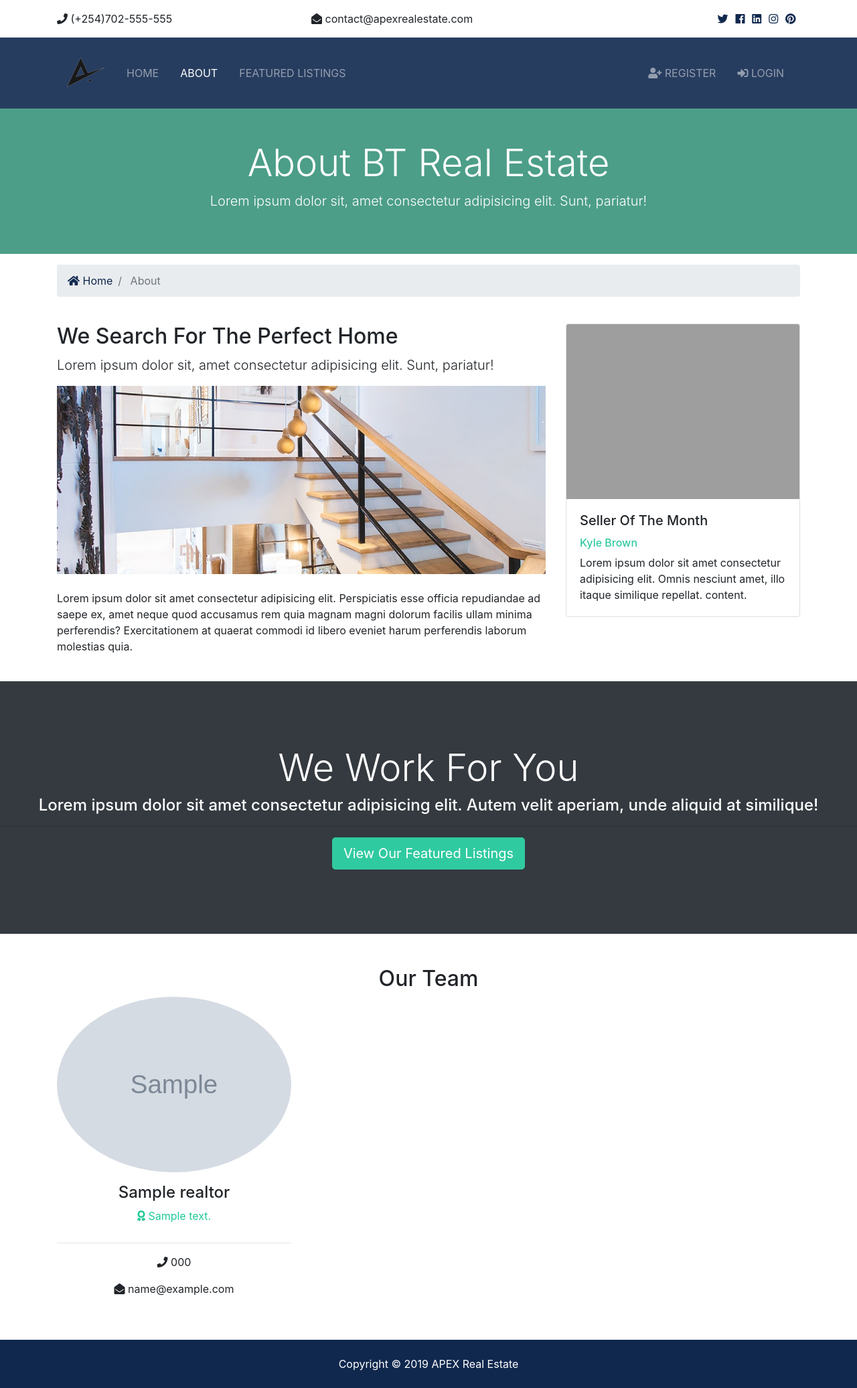
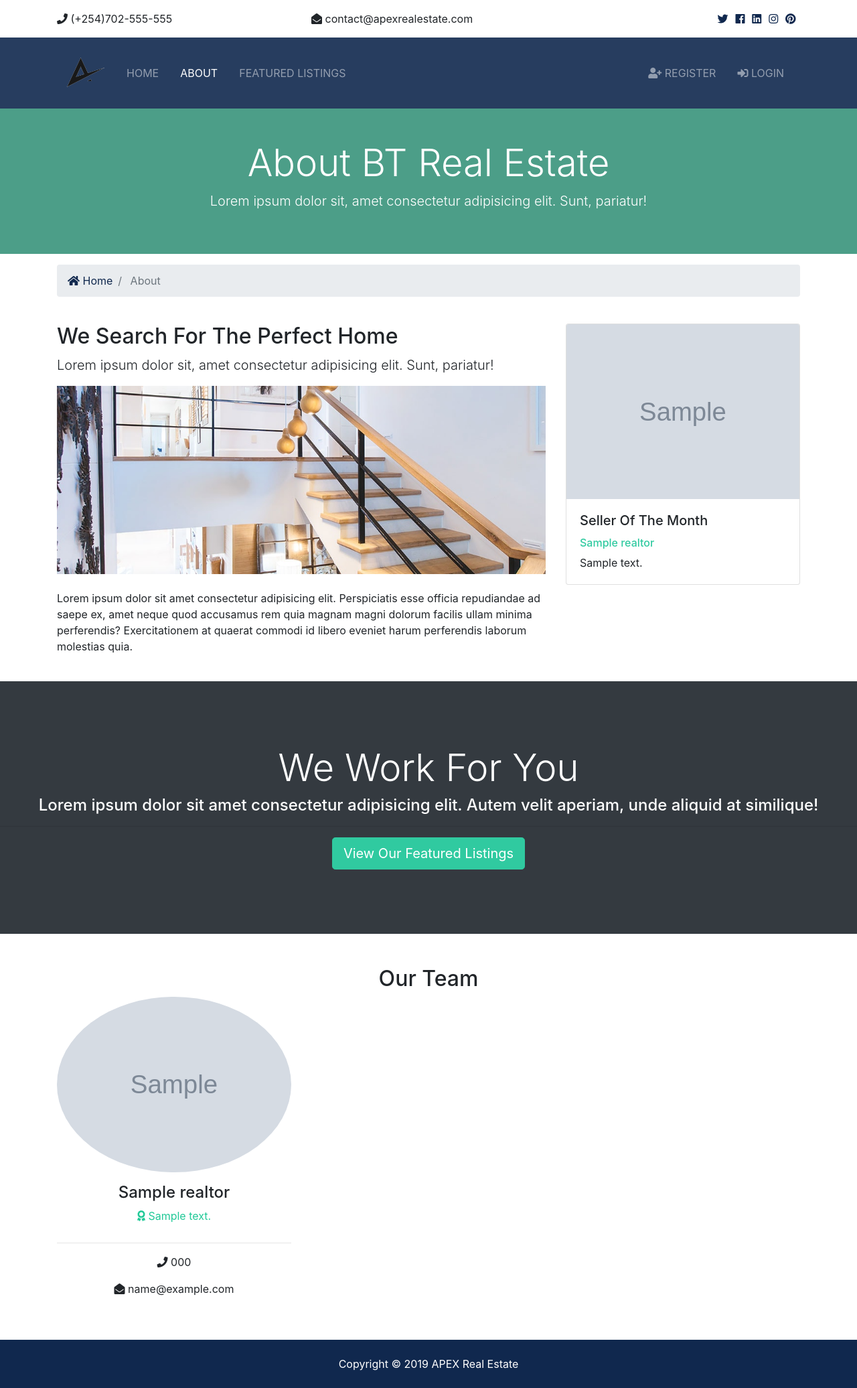
Before and after one commit to EugeneZnm/A-HOMES, a Django app: template templates/pages/about.html in a window 1280 px wide. Shown: the whole page at 67% size. Run offline with Django 3.2, Linux system fonts and the light colour scheme; the template is opened without the code that fills it: values that come from a table or form of the project are taken from there, others are empty; tables that the repository leaves empty hold one stand-in row (values such as "Sample post"); grey boxes marked "Sample" are stand-in pictures; some libraries are stand-ins or nearby versions; grey boxes are pictures that could not be loaded.

Commit message:
display mvp realtor(s)

```diff
--- a/templates/pages/about.html
+++ b/templates/pages/about.html
@@ -40,16 +40,19 @@
                     commodi id libero eveniet harum perferendis laborum molestias quia.</p>
                 </div>
             <div class="col-md-4">
-                <div class="card">
-                <img class="card-img-top" src="assets/img/realtors/kyle.jpg" alt="Seller of the month">
-                    <div class="card-body">
-                        <h5 class="card-title">Seller Of The Month</h5>
-                        <h6 class="text-secondary">Kyle Brown</h6>
-                        <p class="card-text">Lorem ipsum dolor sit amet consectetur adipisicing elit. Omnis nesciunt amet, illo itaque similique repellat.
-                        content.
-                        </p>
+                {% if mvp %}
+                    {% for realtor in mvp %}
+                    <div class="card">
+                    <img class="card-img-top" src="{{realtor.photo.url}}" alt="Seller of the month">
+                        <div class="card-body">
+                            <h5 class="card-title">Seller Of The Month</h5>
+                            <h6 class="text-secondary">{{realtor.name}}</h6>
+                            <p class="card-text">{{realtor.description}}
+                            </p>
+                        </div>
                     </div>
-                </div>
+                    {% endfor %}
+                {% endif %}
             </div>
         </div>
     </div>
@@ -60,7 +63,7 @@
         <h2 class="display-4">We Work For You</h2>
         <h4>Lorem ipsum dolor sit amet consectetur adipisicing elit. Autem velit aperiam, unde aliquid at similique!</h4>
         <hr>
-        <a href="listings.html" class="btn btn-secondary text-white btn-lg">View Our Featured Listings</a>
+        <a href="{% url 'listings' %}" class="btn btn-secondary text-white btn-lg">View Our Featured Listings</a>
     </section>
 
       <!-- Team -->
```
